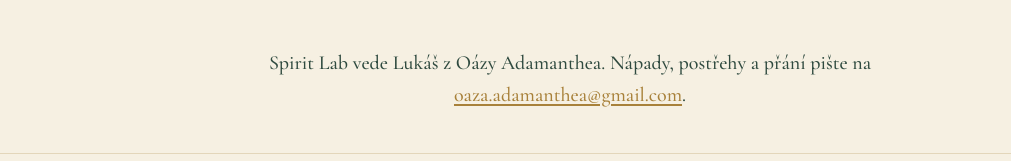
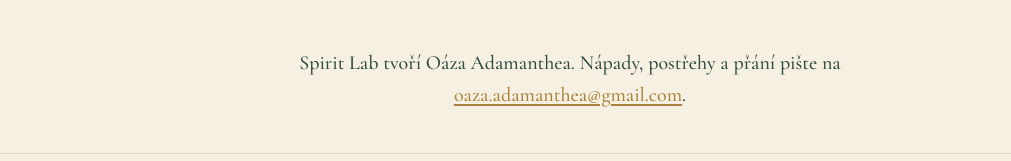
Before and after one commit to lukassirael-stack/oaza-homepage, a website: page oaza-web/spirit-lab.html in a window 1280 px wide. Shown: the part 2005-2166 px from the top of the page, without its empty margins (70-1081 px from the left). Drawn offline with nearby package versions, Linux system fonts and the light colour scheme.

Commit message:
Spirit Lab: tvoří Oáza Adamanthea

```diff
--- a/oaza-web/spirit-lab.html
+++ b/oaza-web/spirit-lab.html
@@ -213,7 +213,7 @@
   </ul>
 </section>
 
-<p class="kdo">Spirit Lab vede Lukáš z&nbsp;Oázy Adamanthea. Nápady, postřehy a&nbsp;přání pište na <a href="mailto:oaza.adamanthea@gmail.com">oaza.adamanthea@gmail.com</a>.</p>
+<p class="kdo">Spirit Lab tvoří Oáza Adamanthea. Nápady, postřehy a&nbsp;přání pište na <a href="mailto:oaza.adamanthea@gmail.com">oaza.adamanthea@gmail.com</a>.</p>
 </div>
 </main>
 
```
